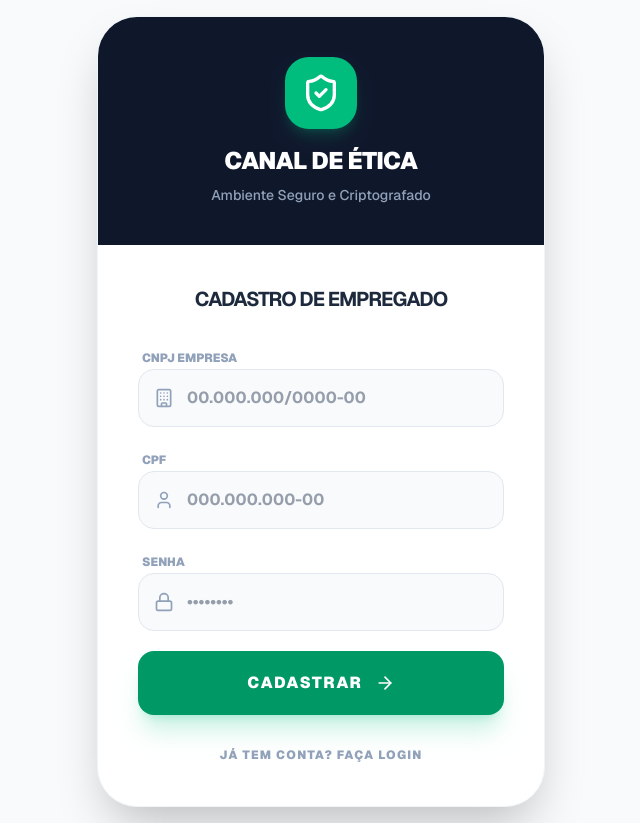
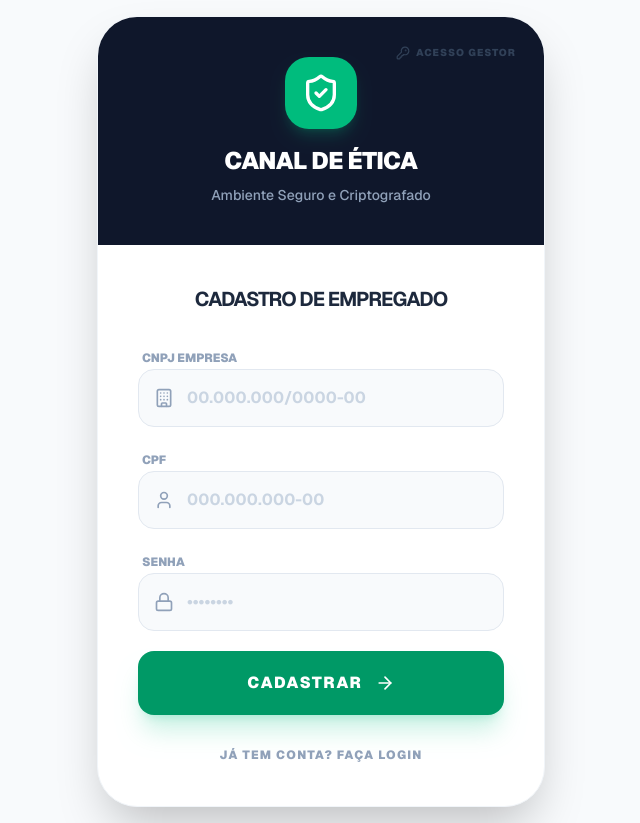
Before and after one commit to KaikeSouza1/gestaorh, a Next.js app: page / in a window 1280 px wide. Both pictures are taken after a click on the button "PRIMEIRO ACESSO? VINCULE-SE AQUI". Shown: the whole page, without its empty margins (319-959 px from the left). Built offline with nearby package versions, Linux system fonts and the light colour scheme.

Commit message:
desgraça

```diff
--- a/app/page.tsx
+++ b/app/page.tsx
@@ -1,7 +1,7 @@
 "use client";
 
 import { useState, useEffect } from "react";
-import { ShieldCheck, Lock, User, Building, ArrowRight, Loader2 } from "lucide-react";
+import { ShieldCheck, Lock, User, Building, ArrowRight, Loader2, KeyRound } from "lucide-react";
 
 export default function TelaAcesso() {
   const [isLogin, setIsLogin] = useState(true);
@@ -11,19 +11,14 @@ export default function TelaAcesso() {
   const [erro, setErro] = useState("");
   const [loading, setLoading] = useState(false);
 
-  // === A MÁGICA DO QR CODE COMEÇA AQUI ===
   useEffect(() => {
-    // Lê a URL do navegador
     const urlParams = new URLSearchParams(window.location.search);
     const cnpjUrl = urlParams.get('cnpj');
-
-    // Se encontrou um CNPJ na URL (veio do QR code)
     if (cnpjUrl) {
-      setCnpj(cnpjUrl); // Preenche o campo CNPJ sozinho
-      setIsLogin(false); // Já abre na aba de "Cadastrar" em vez de "Login"
+      setCnpj(cnpjUrl);
+      setIsLogin(false);
     }
   }, []);
-  // === FIM DA MÁGICA ===
 
   const handleSubmit = async (e: React.FormEvent) => {
     e.preventDefault();
@@ -61,7 +56,17 @@ export default function TelaAcesso() {
   return (
     <div className="min-h-screen bg-slate-50 flex items-center justify-center p-4 font-sans selection:bg-emerald-200">
       <div className="max-w-md w-full bg-white rounded-[2.5rem] shadow-2xl overflow-hidden border border-slate-100">
-        <div className="bg-slate-900 p-10 text-center">
+        <div className="bg-slate-900 p-10 text-center relative">
+
+          {/* BOTÃO ESCONDIDO (SÓ APARECE EM DESKTOP) */}
+          <button
+            onClick={() => window.location.href = "/rh/login"}
+            title="Acesso Administrativo"
+            className="hidden md:flex absolute top-5 right-5 items-center gap-1.5 p-2 rounded-lg text-slate-700 hover:text-emerald-400 hover:bg-slate-800/50 transition-all text-[10px] font-black uppercase tracking-widest cursor-pointer"
+          >
+            <KeyRound className="w-3.5 h-3.5" /> Acesso Gestor
+          </button>
+
           <div className="inline-flex items-center justify-center p-4 bg-emerald-500 rounded-3xl shadow-lg shadow-emerald-500/20 mb-4">
             <ShieldCheck className="w-10 h-10 text-white" />
           </div>
@@ -90,7 +95,7 @@ export default function TelaAcesso() {
                     type="text"
                     value={cnpj}
                     onChange={(e) => setCnpj(e.target.value)}
-                    className="w-full pl-12 pr-4 py-4 bg-slate-50 border border-slate-200 rounded-2xl focus:ring-4 focus:ring-emerald-500/10 focus:border-emerald-500 transition-all outline-none font-bold text-slate-700"
+                    className="w-full pl-12 pr-4 py-4 bg-slate-50 border border-slate-200 rounded-2xl focus:ring-4 focus:ring-emerald-500/10 focus:border-emerald-500 transition-all outline-none font-bold text-slate-700 placeholder:text-slate-300"
                     placeholder="00.000.000/0000-00"
                     required={!isLogin}
                   />
@@ -106,7 +111,7 @@ export default function TelaAcesso() {
                   type="text"
                   value={cpf}
                   onChange={(e) => setCpf(e.target.value)}
-                  className="w-full pl-12 pr-4 py-4 bg-slate-50 border border-slate-200 rounded-2xl focus:ring-4 focus:ring-emerald-500/10 focus:border-emerald-500 transition-all outline-none font-bold text-slate-700"
+                  className="w-full pl-12 pr-4 py-4 bg-slate-50 border border-slate-200 rounded-2xl focus:ring-4 focus:ring-emerald-500/10 focus:border-emerald-500 transition-all outline-none font-bold text-slate-700 placeholder:text-slate-300"
                   placeholder="000.000.000-00"
                   required
                 />
@@ -121,7 +126,7 @@ export default function TelaAcesso() {
                   type="password"
                   value={senha}
                   onChange={(e) => setSenha(e.target.value)}
-                  className="w-full pl-12 pr-4 py-4 bg-slate-50 border border-slate-200 rounded-2xl focus:ring-4 focus:ring-emerald-500/10 focus:border-emerald-500 transition-all outline-none font-bold text-slate-700"
+                  className="w-full pl-12 pr-4 py-4 bg-slate-50 border border-slate-200 rounded-2xl focus:ring-4 focus:ring-emerald-500/10 focus:border-emerald-500 transition-all outline-none font-bold text-slate-700 placeholder:text-slate-300"
                   placeholder="••••••••"
                   required
                 />
```
